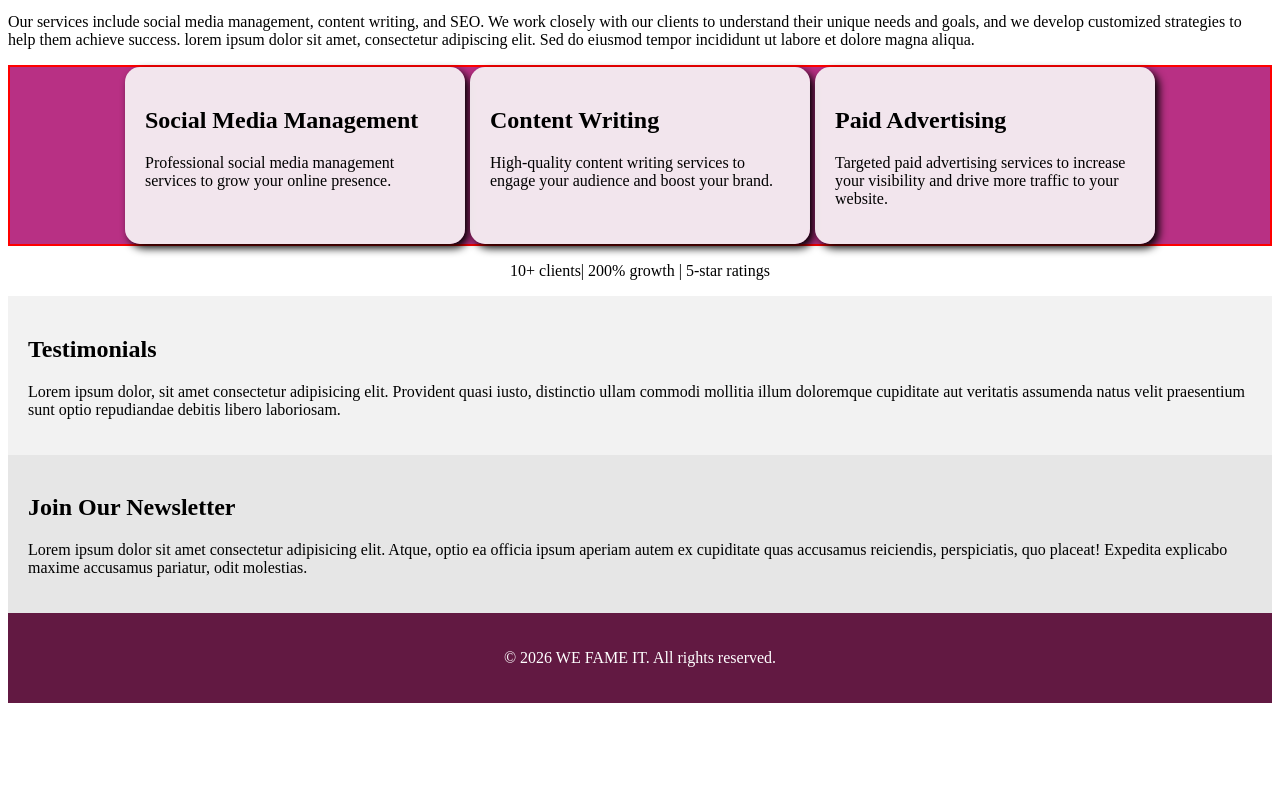
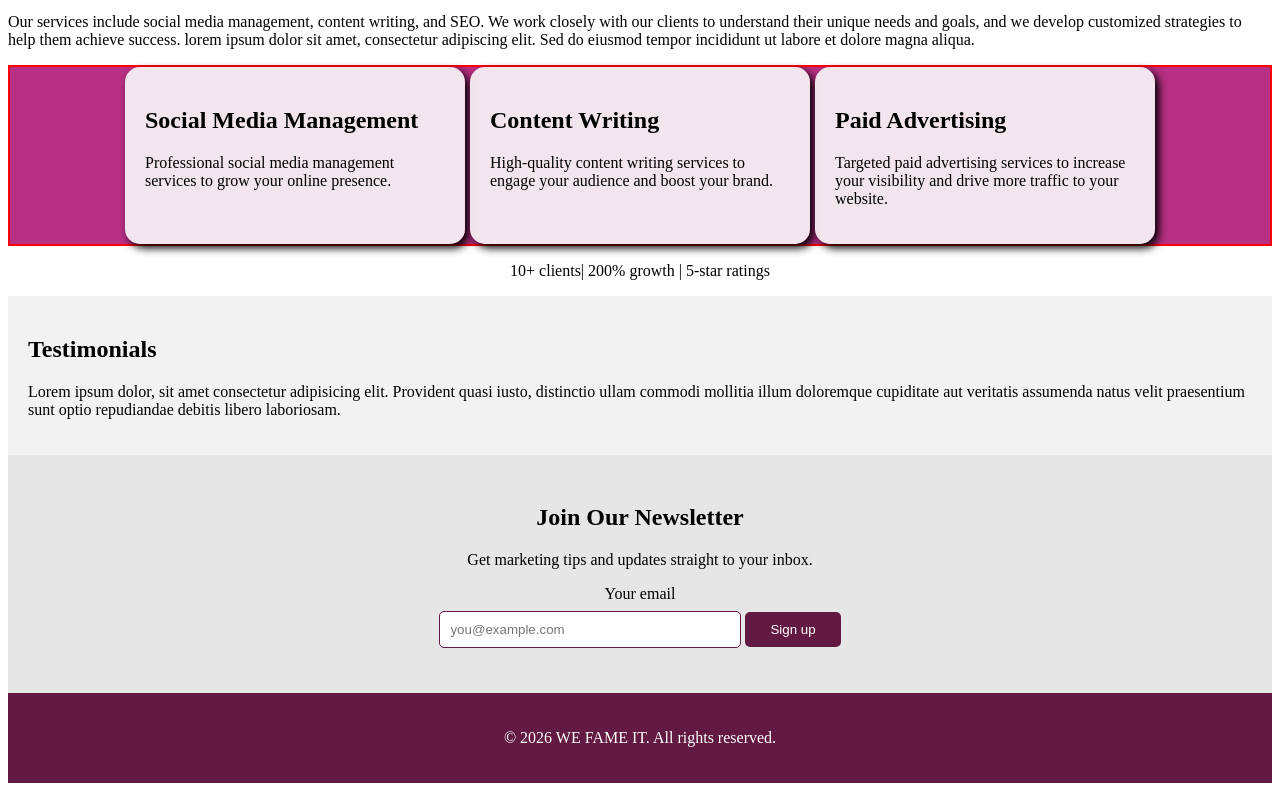
Before and after one commit to Haniya-ux/My-first-website, a plain HTML site: page index.html in a window 1280 px wide. Shown: the part 197-988 px from the top of the page. Before the commit the page ends 908 px from the top, so only its background shows below. Drawn offline with Linux system fonts and the light colour scheme.

Commit message:
added an email signup form with submit button

```diff
--- a/index.html
+++ b/index.html
@@ -3,7 +3,7 @@
 <head>
     <meta charset="UTF-8">
     <meta name="viewport" content="width=device-width, initial-scale=1.0">
-    <title>Document</title>
+    <title>WE FAME IT</title>
     <link rel="stylesheet" href="style.css">
 </head>
 <body>
@@ -19,7 +19,7 @@
 
 <main>
 <h1>WE FAME IT</h1>
-<P>Welcome to our website!We are a team of professionals dedicated to helping your business grow and succeed in the digital landscape.lorem ipsum dolor sit amet, consectetur adipiscing elit. Sed do eiusmod tempor incididunt ut labore et dolore magna aliqua.</P>
+<P>Welcome to our website! We are a team of professionals dedicated to helping your business grow and succeed in the digital landscape.lorem ipsum dolor sit amet, consectetur adipiscing elit. Sed do eiusmod tempor incididunt ut labore et dolore magna aliqua.</P>
 <p>Our services include social media management, content writing, and SEO. We work closely with our clients to understand their unique needs and goals, and we develop customized strategies to help them achieve success. lorem ipsum dolor sit amet, consectetur adipiscing elit. Sed do eiusmod tempor incididunt ut labore et dolore magna aliqua.</p>
 </main>
 
@@ -44,12 +44,19 @@
     <p>Lorem ipsum dolor, sit amet consectetur adipisicing elit. Provident quasi iusto, distinctio ullam commodi mollitia illum doloremque cupiditate aut veritatis assumenda natus velit praesentium sunt optio repudiandae debitis libero laboriosam.</p>
 </section>
 
-<section style="background-color: #e6e6e6; padding: 20px;">
+<section class="newsletter">
     <h2>Join Our Newsletter</h2>
-    <p>Lorem ipsum dolor sit amet consectetur adipisicing elit. Atque, optio ea officia ipsum aperiam autem ex cupiditate quas accusamus reiciendis, perspiciatis, quo placeat! Expedita explicabo maxime accusamus pariatur, odit molestias.</p>
+    <p>Get marketing tips and updates straight to your inbox.</p>
+
+    <form action="#" method="post">
+        <label for="email">Your email</label>
+        <input type="email" id="email" name="email" placeholder="you@example.com" required>
+        <button type="submit">Sign up</button>
+    </form>
 </section>
 
 <footer style="background-color: #621942; color: #fff; padding: 20px; text-align: center;">
     <p>&copy; 2026 WE FAME IT. All rights reserved.</p>
+</footer>
 </body>
 </html>
--- a/style.css
+++ b/style.css
@@ -39,8 +39,38 @@ a{
     border: 2px solid red;
     flex-wrap: wrap;
 }
-@media (max-height: 400px){
-    body{
-        background-color: lightblue;
-    }
+
+
+.newsletter {
+    background-color: #e6e6e6;
+    padding: 30px 20px;
+    text-align: center;
 }
+
+.newsletter label {
+    display: block;
+    margin-bottom: 8px;
+}
+
+.newsletter input {
+    width: 280px;
+    max-width: 90%;
+    padding: 10px;
+    border: 1px solid #621942;
+    border-radius: 5px;
+    margin-bottom: 15px;
+}
+
+.newsletter button {
+    background-color: #621942;
+    color: #fff;
+    padding: 10px 25px;
+    border: none;
+    border-radius: 5px;
+    cursor: pointer;
+    transition: background-color 0.3s;
+}
+
+.newsletter button:hover {
+    background-color: rgb(184, 48, 132);
+}
```
